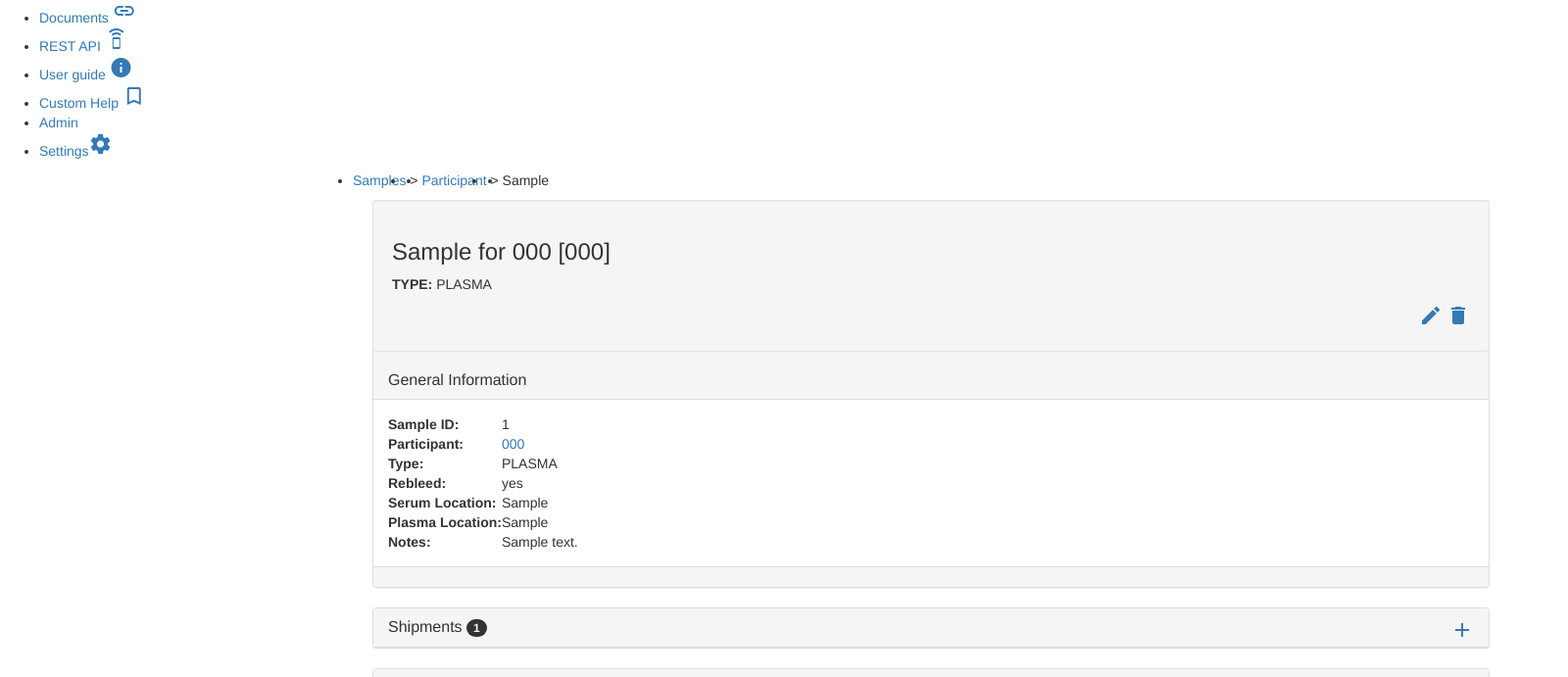
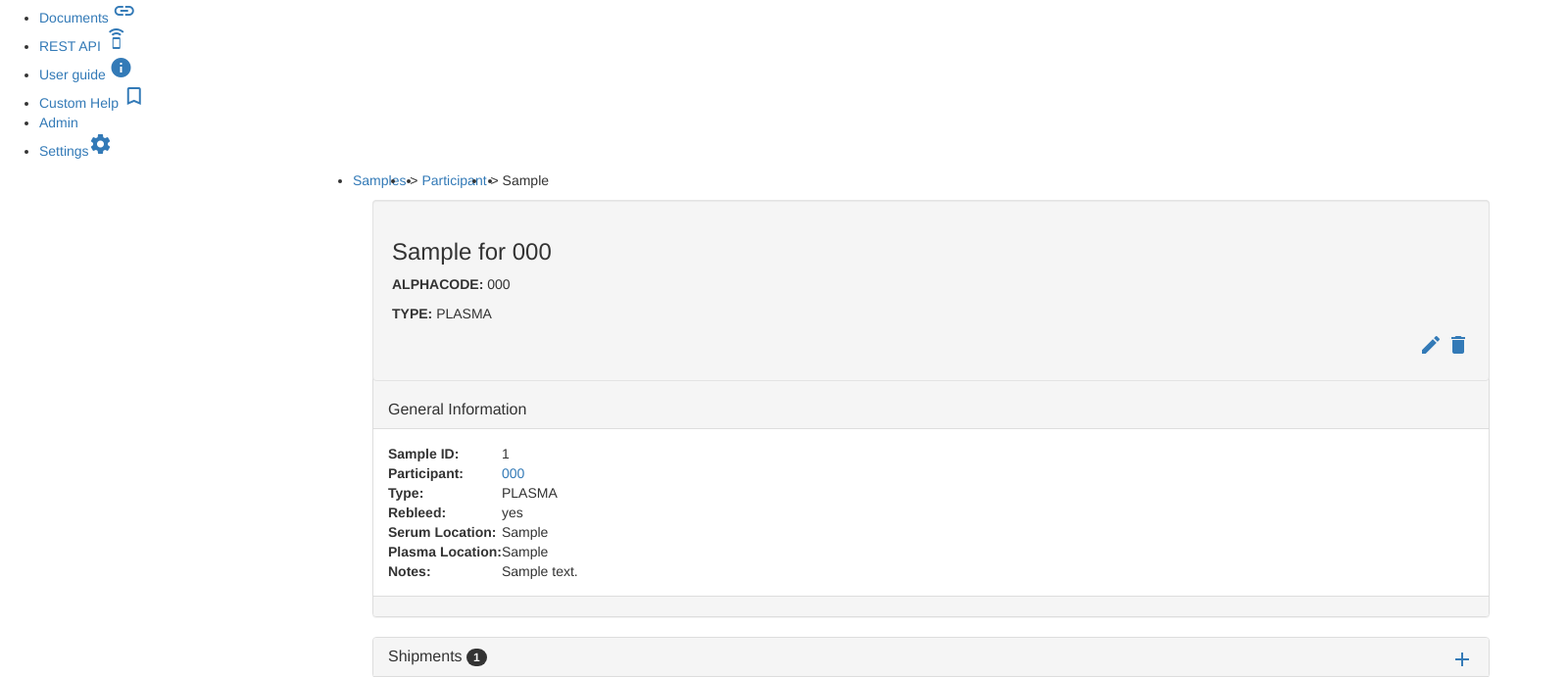
Before and after one commit to lizcw/SzGen, a Django app: page /sample/1/ in a window 1600 px wide. Shown: the part 273-964 px from the top of the page at 98% size. Run offline with Django 3.2, Linux system fonts and the light colour scheme; a user stored in the database is signed in; data comes from the database, SQL or seed files in the repository; tables that the repository leaves empty hold one stand-in row (values such as "Sample post"); parts of the project's set-up code (start-up, migrations or seed data) failed here and were passed over; some libraries are stand-ins or nearby versions.

Commit message:
Minor template changes

```diff
--- a/templates/sample/sample-confirm-delete.html
+++ b/templates/sample/sample-confirm-delete.html
@@ -28,7 +28,7 @@
                             </tr>
                             <tr>
                                 <th>Type</th>
-                                <td>{{ sample.sample_types }}</td>
+                                <td>{% for type in  sample.sample_types.all %} {{ type.name }}{% endfor %}</td>
                             </tr>
                             <tr>
                                 <th>Arrival Date</th>
--- a/templates/sample/sample.html
+++ b/templates/sample/sample.html
@@ -16,7 +16,8 @@
     {% autoescape on %}
         <div class="container">
             <div class="well col-md-12">
-                <h3>Sample for {{ sample.participant|force_escape }}  [{{ sample.participant.alphacode }}]</h3>
+                <h3>Sample for {{ sample.participant|force_escape }}</h3>
+                <p class="small-caps"><b>ALPHACODE: </b>{{ sample.participant.alphacode }}</p>
                 <p class="small-caps"><b>TYPE: </b>{% for type in  sample.sample_types.all %} {{ type.name }}{% endfor %}</p>
                 <div class="fixed-action-btn">
                     {% if perms.szgenapp.change_sample %}
```
